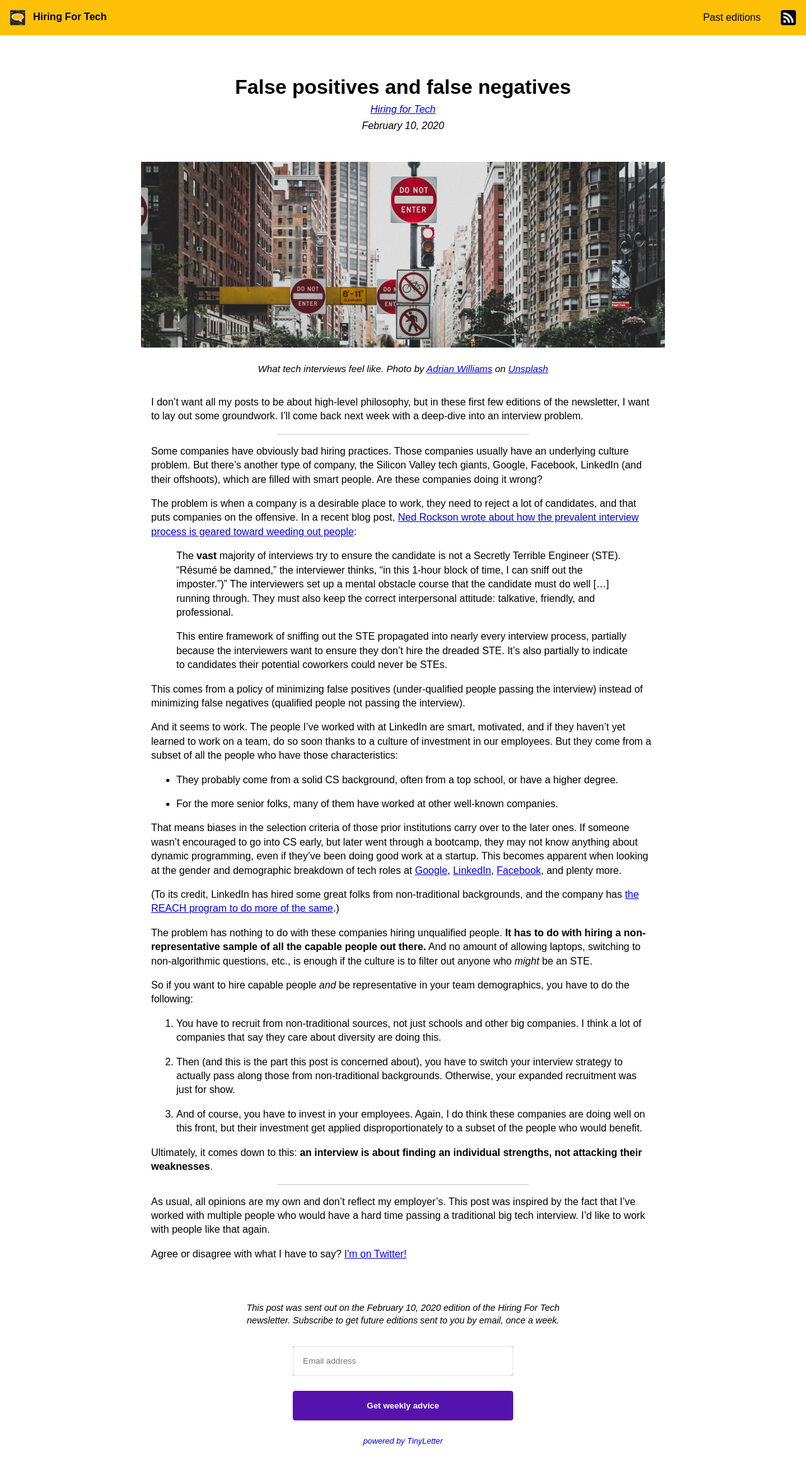
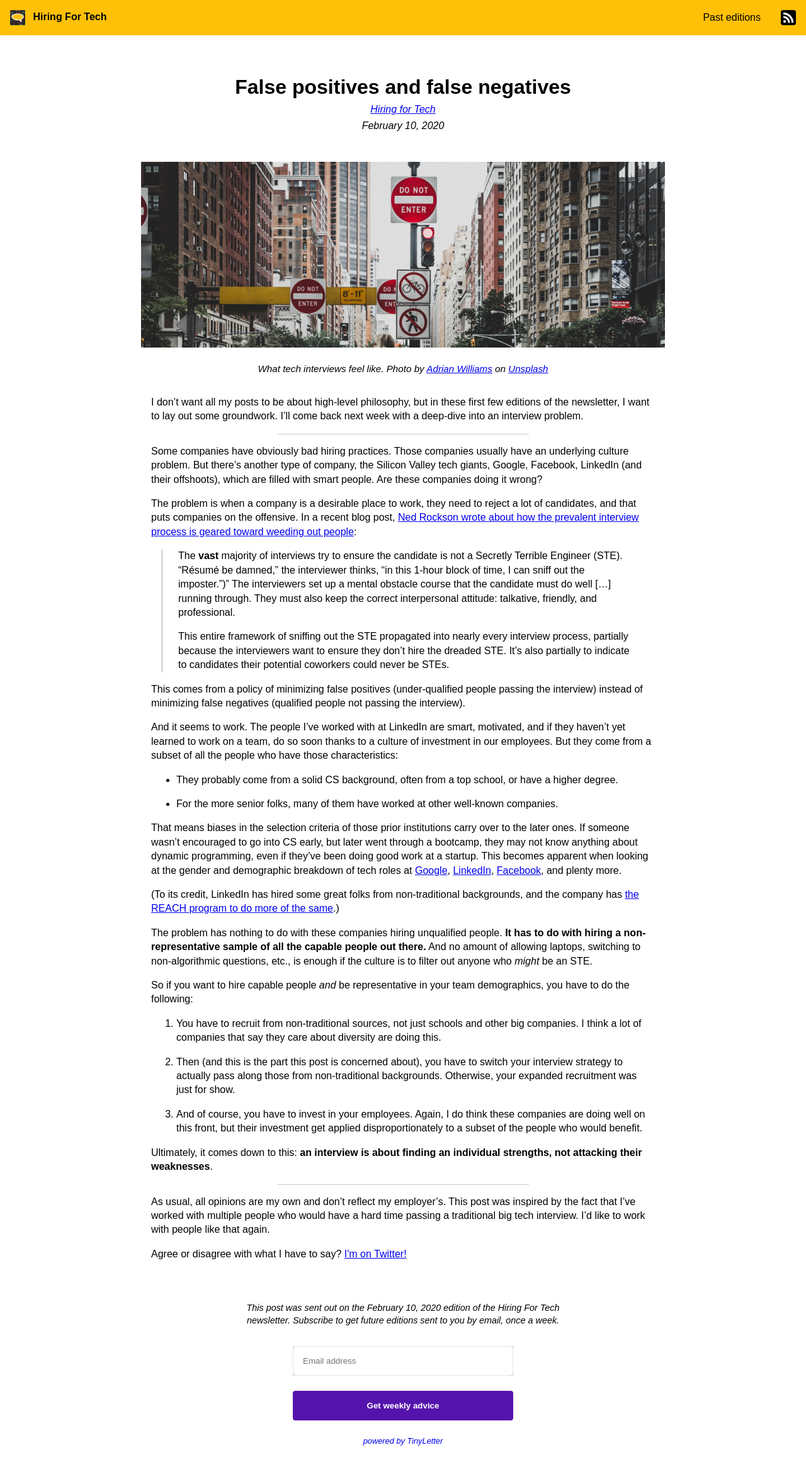
Before and after one commit to avik-das/hiringfor.tech, a Jekyll site: the page built from _posts/2020-02-10-false-positives-and-false-negatives.md, in a window 1280 px wide. Shown: the whole page at 63% size. Built offline with Jekyll 4.4.1, drawn with Linux system fonts in a browser that asks for light colours.

Commit message:
Style blockquotes

```diff
--- a/assets/css/edition.scss
+++ b/assets/css/edition.scss
@@ -47,6 +47,12 @@ figure {
   }
 }
 
+blockquote {
+  margin-left: 16px;
+  padding-left: 24px;
+  border-left: 3px solid #ddd;
+}
+
 #content hr {
   width: 50%;
   border: 0;
```
